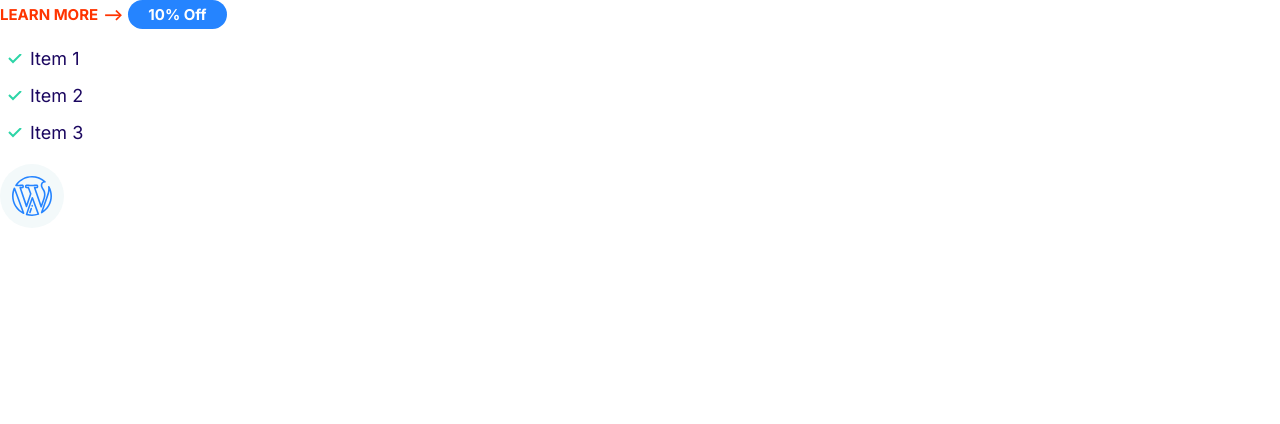
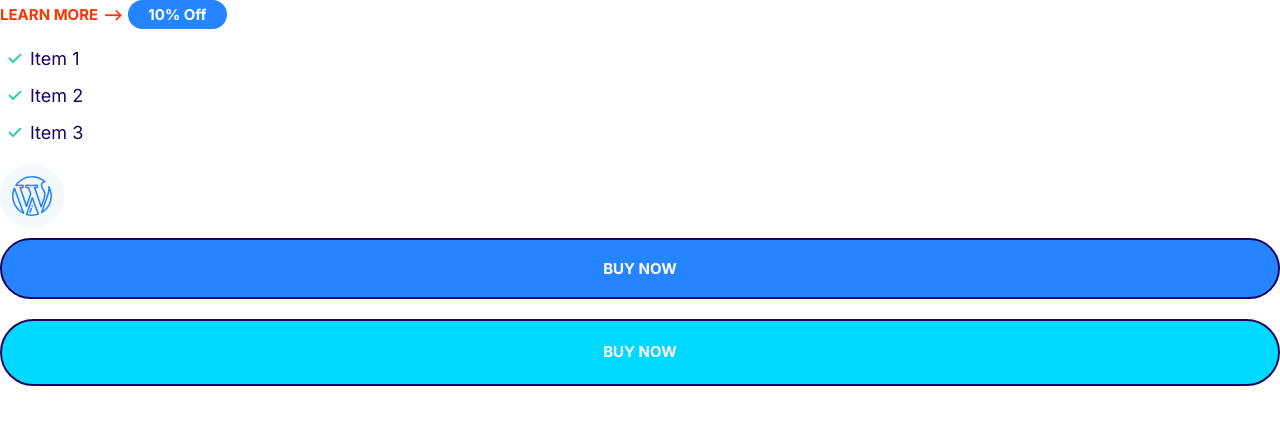
Before and after one commit to AkhilGoel2211/moshified-clone, a plain HTML site: page index.html in a window 1280 px wide. Drawn offline with Linux system fonts and the light colour scheme.

Commit message:
Build the Button Component.

```diff
--- a/css/styles.css
+++ b/css/styles.css
@@ -4,6 +4,13 @@
     --color-accent: #ff3400;
     --color-headings: #1b0760;
     --color-body: #918ca4;
+}
+
+
+*,
+*::after,
+*::before {
+    box-sizing: border-box;
 }
 
 
@@ -177,3 +184,68 @@ a {
     justify-content: center;
     align-items: center;
 }
+
+
+/* Buttons */
+
+.btn {
+    border-radius: 40px;
+    border: 0;
+    cursor: pointer;
+    font-size: 1.8rem;
+    font-weight: 600;
+    margin: 1rem 0;
+    padding: 2rem 3rem;
+    text-align: center;
+    text-transform: uppercase;
+    white-space: nowrap;
+}
+
+.btn--outline {
+    background: #fff;
+    color: var(--color-headings);
+    border: 2px solid var(--color-headings);
+}
+
+.btn--outline:hover {
+    background: var(--color-headings);
+    color: #fff;
+}
+
+.btn--pimary {
+    background: var(--color-primary);
+    color: #fff;
+}
+
+.btn--pimary:hover {
+    background: #38affd;
+}
+
+.btn--secondary {
+    background: var(--color-secondary);
+    color: #fff;
+}
+
+.btn--secondary:hover {
+    background: #00c8eb;
+}
+
+.btn--accent {
+    background: var(--color-accent);
+    color: #fff;
+}
+
+.btn--accent:hover {
+        background: #ec3000;
+}
+
+.btn--block {
+    width: 100%;
+    display: inline-block;
+}
+
+@media screen and (min-width: 1024px) {
+    .btn {
+        font-size: 1.5rem;
+    }
+}
--- a/index.html
+++ b/index.html
@@ -27,5 +27,7 @@
         <use xlink:href="images/sprite.svg#wordpress"></use>
       </svg>
     </span>
+    <button class="btn btn--pimary btn--block btn--outline">Buy Now</button>
+    <a href="#" class="btn btn--secondary btn--block btn--outline">Buy Now</a>
   </body>
 </html>
```
Also changed, not shown: components/buttons.html (added, +2 -0 lines).
